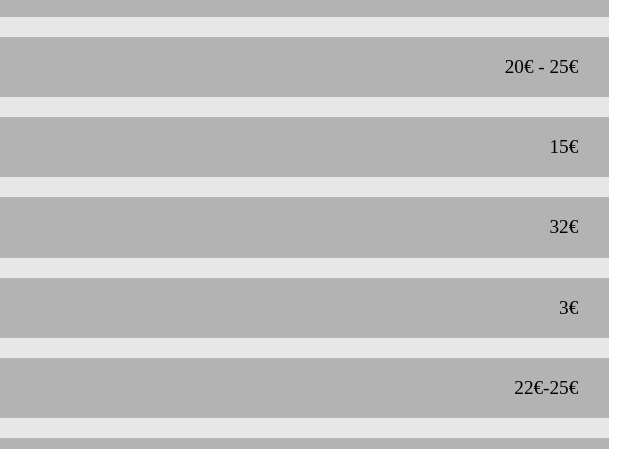
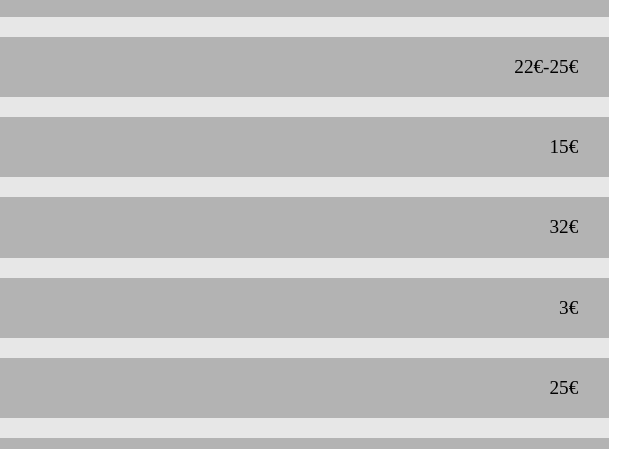
Before and after one commit to bedross/bedross.github.io, a plain HTML site: page yphresies/peripoihsh-akrwn/index.html in a window 1280 px wide. Shown: the part 611-1060 px from the top of the page, 543-1183 px from the left. Drawn offline with Linux system fonts and the light colour scheme; files whose address does not match are found by name.

Commit message:
changelog251024_3

```diff
--- a/yphresies/peripoihsh-akrwn/index.html
+++ b/yphresies/peripoihsh-akrwn/index.html
@@ -143,7 +143,7 @@
                 </div>
                 <div class="peripoihsh-akrwn-yphresies-content">
                     <p class="peripoihsh-akrwn-yphresies">Pedicure</p>
-                    <p class="peripoihsh-akrwn-thmes">20&euro; - 25&euro;</p>
+                    <p class="peripoihsh-akrwn-thmes">22&euro;-25&euro;</p>
                 </div>
                 <div class="peripoihsh-akrwn-yphresies-content">
                     <p class="peripoihsh-akrwn-yphresies">Pedicure express</p>
@@ -159,7 +159,7 @@
                 </div>
                 <div class="peripoihsh-akrwn-yphresies-content">
                     <p class="peripoihsh-akrwn-yphresies">Manicure gel polish</p>
-                    <p class="peripoihsh-akrwn-thmes">22&euro;-25&euro;</p>
+                    <p class="peripoihsh-akrwn-thmes">25&euro;</p>
                 </div>
                 <div class="peripoihsh-akrwn-yphresies-content">
                     <p class="peripoihsh-akrwn-yphresies">Spa manicure gel polish</p>
```
